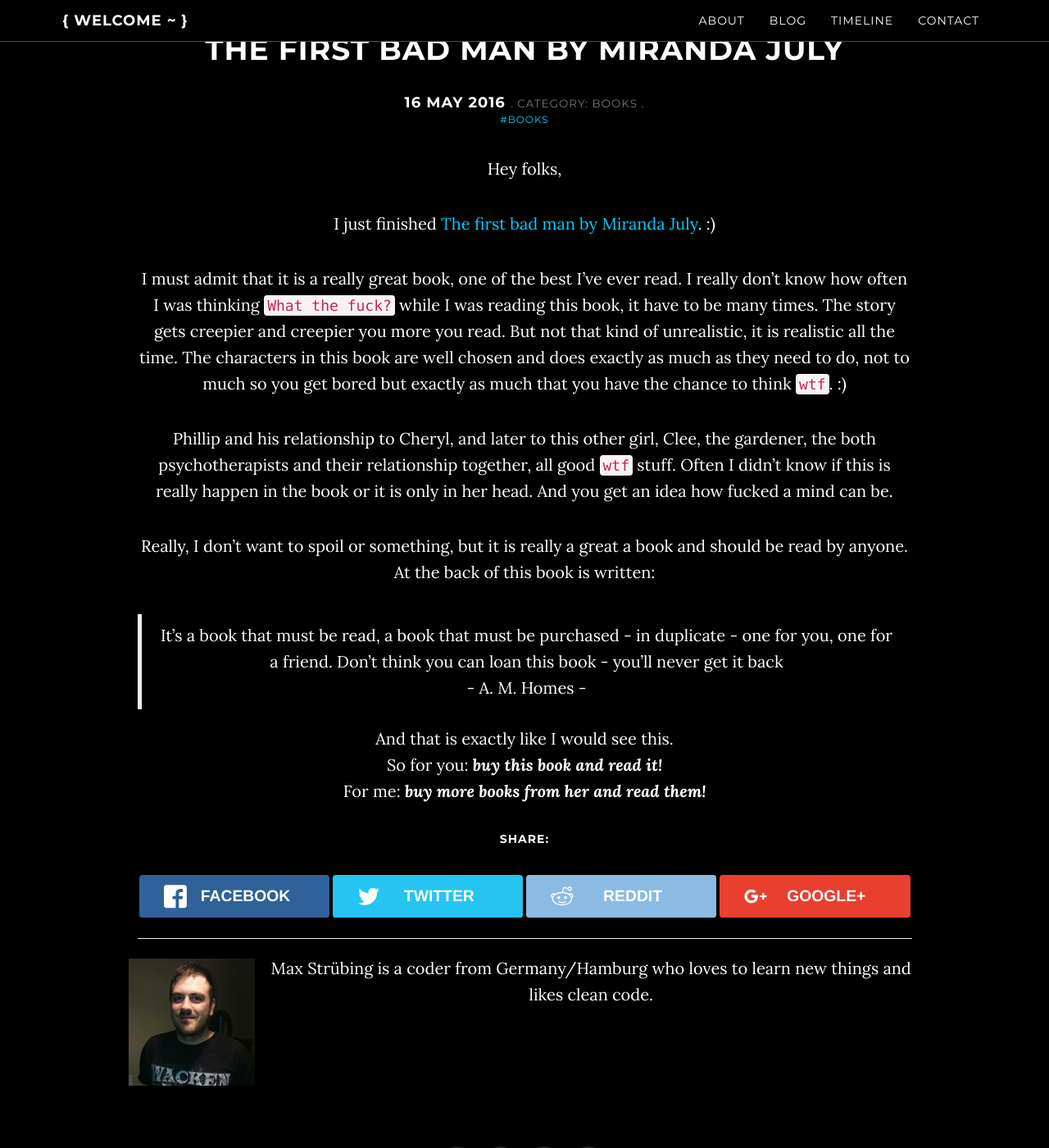
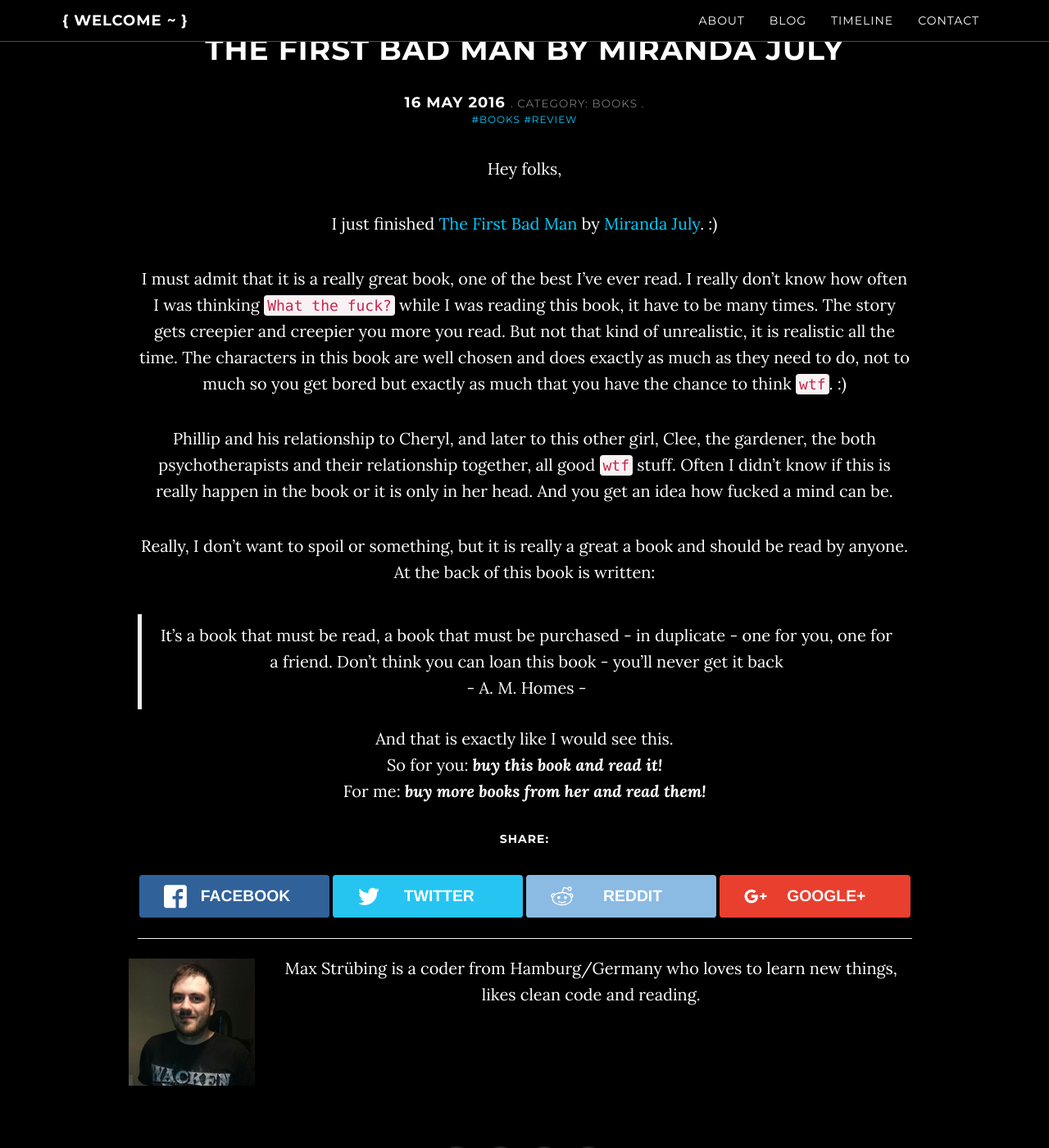
Before and after one commit to mstruebing/mstruebing.github.io, a Jekyll site: the page built from _posts/2016-05-16-the-first-bad-man-by-miranda-july.md, in a window 1280 px wide and 1400 px high, scrolled down 209 px. Shown: the whole window at 82% size. Built offline with Jekyll 4.4.1, drawn with Linux system fonts in a browser that asks for light colours; nearby versions of some CDN libraries; a style sheet for code colours, icons or effects is not loaded.

Commit message:
Add new blogpost
Add author link an review keyword to the first bad man

Adjust author blurb

```diff
--- a/_config.yml
+++ b/_config.yml
@@ -32,7 +32,7 @@
 author: "Max Strübing"
 title: "{ WELCOME ~ }"
 description: "This is my blog, have fun here!"
-keywords: "Max, Strübing, mstruebing, coder, php, javascript, linux"
+keywords: "Max, Strübing, mstruebing, coder, php, javascript, linux, books, reading, tech"
 favicon: "/img/favicon.ico"
 
 ################
@@ -132,7 +132,7 @@
 # This works best when your author blurb image has a transparent background, or matches your site background color.
 
 # if the author_blurb is not set, then this feature is skipped
-author_blurb: "Max Strübing is a coder from Germany/Hamburg who loves to learn new things and likes clean code."
+author_blurb: "Max Strübing is a coder from Hamburg/Germany who loves to learn new things, likes clean code and reading."
 author_blurb_image: "/img/me.jpg"
 
 ##################
--- a/_posts/2016-05-16-the-first-bad-man-by-miranda-july.md
+++ b/_posts/2016-05-16-the-first-bad-man-by-miranda-july.md
@@ -1,14 +1,14 @@
 ---
 layout: post
 section-type: post
-title: The first bad man by Miranda July
+title: The First Bad Man by Miranda July
 category: books
-tags: [ 'books' ]
+tags: [ 'books', 'review' ]
 ---
 
 Hey folks,
 
-I just finished [The first bad man by Miranda July](https://www.goodreads.com/book/show/21412400-the-first-bad-man). :)
+I just finished [The First Bad Man](https://www.goodreads.com/book/show/21412400-the-first-bad-man) by [Miranda July](https://www.goodreads.com/author/show/65678.Miranda_July). :)
 
 I must admit that it is a really great book, one of the best I've ever read.
 I really don't know how often I was thinking `What the fuck?` while I was reading this book, it have to be many times.
```
Also changed, not shown: _posts/2016-05-26-the-power-of-the-dog-by-don-winslow.md (added, +27 -0 lines).
